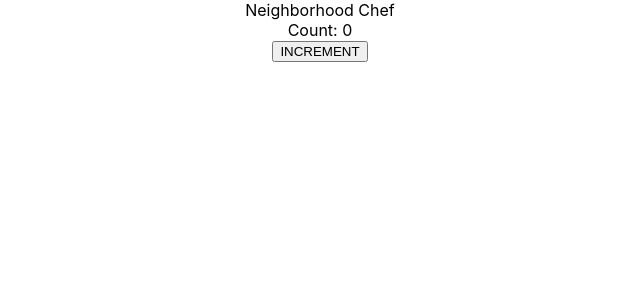
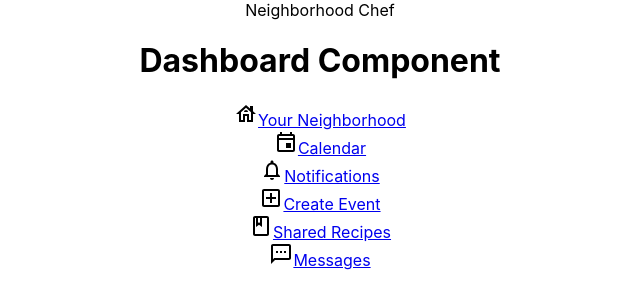
Before and after one commit to BloomTech-Labs/neighborhood-chef-fe, a React (Create React App) app: page /dashboard in a window 1280 px wide. Shown: the top 308 px of the page, without its empty margins (320-960 px from the left). Built offline with nearby package versions, Linux system fonts and the light colour scheme.

Commit message:
setup sidebar component as piece of main pages

```diff
--- a/package.json
+++ b/package.json
@@ -3,6 +3,8 @@
   "version": "0.1.0",
   "private": true,
   "dependencies": {
+    "@material-ui/core": "^4.9.11",
+    "@material-ui/icons": "^4.9.1",
     "@testing-library/jest-dom": "^4.2.4",
     "@testing-library/react": "^9.3.2",
     "@testing-library/user-event": "^7.1.2",
@@ -10,6 +12,8 @@
     "react": "^16.13.1",
     "react-dom": "^16.13.1",
     "react-redux": "^7.2.0",
+    "react-router": "^6.0.0-alpha.3",
+    "react-router-dom": "^6.0.0-alpha.3",
     "react-scripts": "3.4.1",
     "redux": "^4.0.5",
     "redux-logger": "^3.0.6",
--- a/src/App.css
+++ b/src/App.css
@@ -36,3 +36,8 @@
     transform: rotate(360deg);
   }
 }
+
+.sidebar-component {
+  display: flex;
+  flex-direction: column;
+}
--- a/src/App.js
+++ b/src/App.js
@@ -1,16 +1,26 @@
 import React from "react";
 import "./App.css";
+import { Routes, Route } from "react-router-dom";
 
 //import example for redux hook usage
 import ReduxHooksExample from "./components/ReduxHooksExample";
+
+import CreateEvent from "./components/events/CreateEvent";
+import ViewEvents from "./components/events/ViewEvents";
+import Dashboard from "./components/dashboard/Dashboard";
 
 function App() {
   return (
     <div className="App">
       <header> Neighborhood Chef</header>
+      <Routes>
+        <Route path="/dashboard" element={<Dashboard />} />
+        <Route path="/create-event" element={<CreateEvent />} />
+        <Route path="/view-events" element={<ViewEvents />} />
+      </Routes>
 
       {/* redux hook example component below */}
-      <ReduxHooksExample />
+      {/* <ReduxHooksExample /> */}
     </div>
   );
 }
--- a/src/components/dashboard/Dashboard.js
+++ b/src/components/dashboard/Dashboard.js
@@ -1,9 +1,13 @@
-import React from 'react';
+import React from "react";
+import Sidebar from "./Sidebar";
 
 const Dashboard = () => {
   return (
-    <h1>Dashboard Component</h1>
-  )
-}
+    <div>
+      <h1>Dashboard Component</h1>
+      <Sidebar />
+    </div>
+  );
+};
 
 export default Dashboard;
--- /dev/null
+++ b/src/components/dashboard/Sidebar.js
@@ -0,0 +1,42 @@
+import React from "react";
+import { Link } from "react-router-dom";
+
+import HouseOutlinedIcon from "@material-ui/icons/HouseOutlined";
+import EventOutlinedIcon from "@material-ui/icons/EventOutlined";
+import NotificationsNoneOutlinedIcon from "@material-ui/icons/NotificationsNoneOutlined";
+import AddBoxOutlinedIcon from "@material-ui/icons/AddBoxOutlined";
+import BookOutlinedIcon from "@material-ui/icons/BookOutlined";
+import SmsOutlinedIcon from "@material-ui/icons/SmsOutlined";
+
+const Sidebar = () => {
+  return (
+    <nav className="sidebar-container">
+      <div>
+        <HouseOutlinedIcon />
+        <Link to="/view-events">Your Neighborhood</Link>
+      </div>
+      <div>
+        <EventOutlinedIcon />
+        <Link to="/calendar">Calendar</Link>
+      </div>
+      <div>
+        <NotificationsNoneOutlinedIcon />
+        <Link to="/notifications">Notifications</Link>
+      </div>
+      <div>
+        <AddBoxOutlinedIcon />
+        <Link to="/create-event">Create Event</Link>
+      </div>
+      <div>
+        <BookOutlinedIcon />
+        <Link to="/shared-recipes">Shared Recipes</Link>
+      </div>
+      <div>
+        <SmsOutlinedIcon />
+        <Link to="/messages">Messages</Link>
+      </div>
+    </nav>
+  );
+};
+
+export default Sidebar;
--- a/src/index.js
+++ b/src/index.js
@@ -2,6 +2,7 @@ import React from "react";
 import ReactDOM from "react-dom";
 import "./index.css";
 import App from "./App";
+import { BrowserRouter } from "react-router-dom";
 import { createStore, applyMiddleware } from "redux";
 import { Provider } from "react-redux";
 import { rootReducer } from "./utilities/reducers";
@@ -14,7 +15,9 @@ const store = createStore(rootReducer, applyMiddleware(logger, thunk));
 const rootElement = document.getElementById("root");
 ReactDOM.render(
   <Provider store={store}>
-    <App />
+    <BrowserRouter>
+      <App />
+    </BrowserRouter>
   </Provider>,
   rootElement
 );
```
Also changed, not shown: 2 other files (tests, documents, lock files or other folders).
